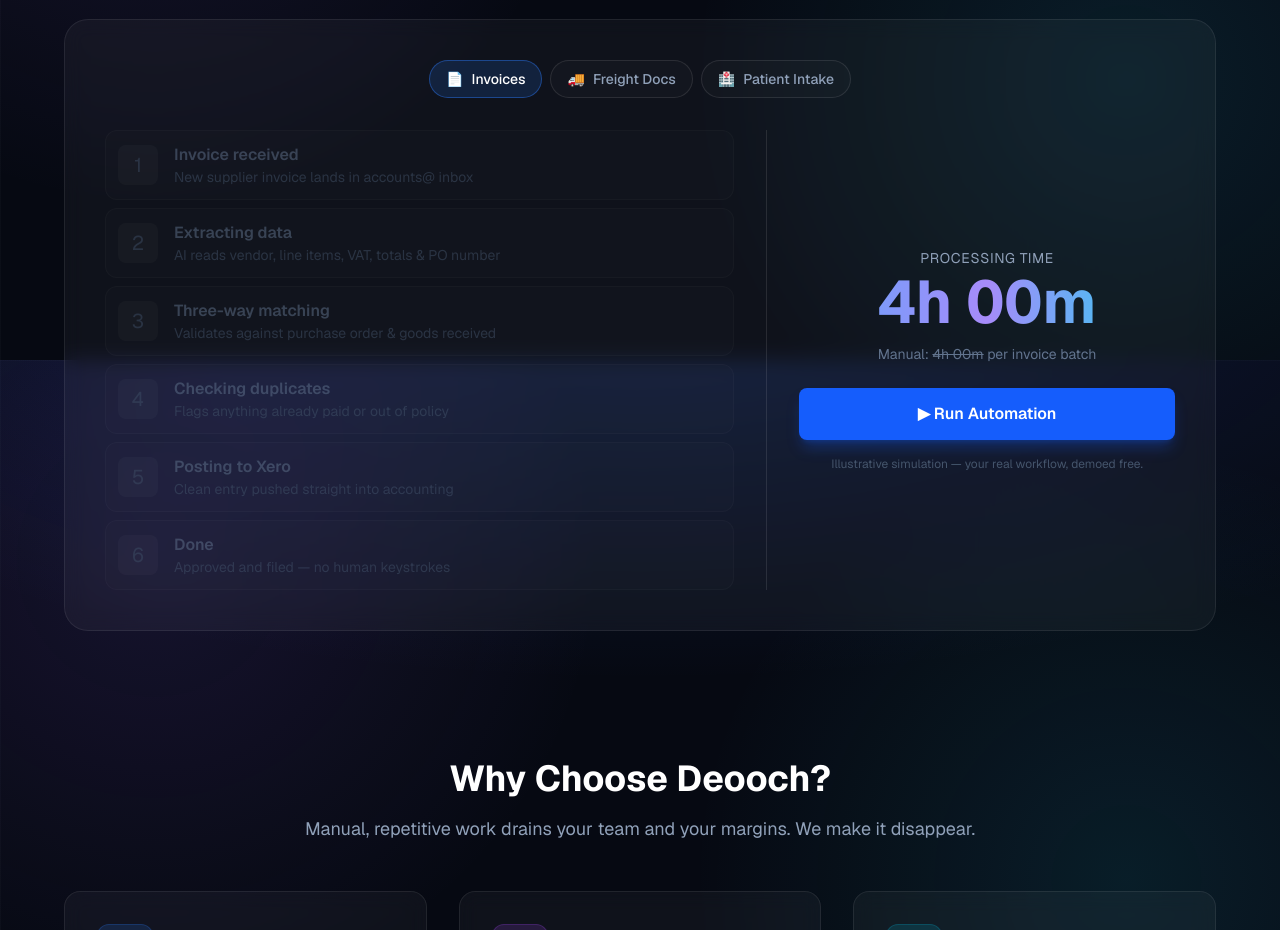
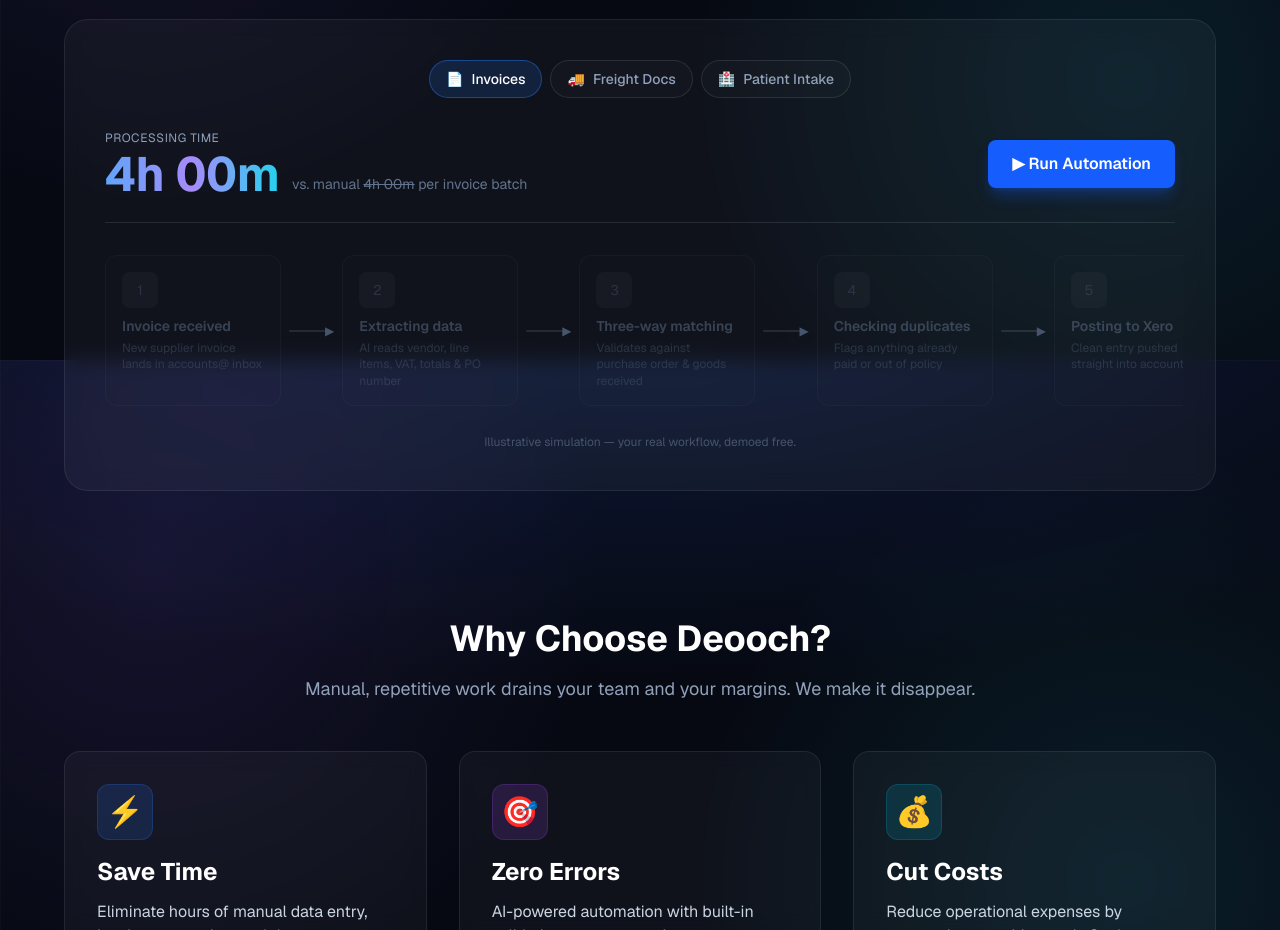
Before and after one commit to musaib001/deooch, a Next.js app: page / in a window 1280 px wide. Shown: the part 1240-2170 px from the top of the page. Built offline with nearby package versions, Linux system fonts and the light colour scheme.

Commit message:
feat(version-1):publishing version-0.01

```diff
--- a/app/components/WorkflowDemo.tsx
+++ b/app/components/WorkflowDemo.tsx
@@ -153,52 +153,24 @@
         ))}
       </div>
 
-      <div className="grid md:grid-cols-5 gap-8">
-        {/* Steps */}
-        <div className="md:col-span-3 space-y-2">
-          {sc.steps.map((s, i) => {
-            const lit = i <= active;
-            const current = i === active && running;
-            return (
-              <div
-                key={s.title}
-                className={`flex items-center gap-4 rounded-xl p-3 border transition-all duration-300 ${
-                  lit ? 'bg-blue-500/10 border-blue-500/40' : 'bg-white/[0.02] border-white/5 opacity-50'
-                } ${current ? 'scale-[1.02]' : ''}`}
-              >
-                <div
-                  className={`w-10 h-10 rounded-lg flex items-center justify-center text-xl flex-shrink-0 transition ${
-                    lit ? 'bg-gradient-to-br from-blue-500/30 to-purple-500/30 border border-white/10' : 'bg-white/5'
-                  }`}
-                >
-                  {lit ? s.icon : <span className="text-slate-600">{i + 1}</span>}
+      {/* Controls bar */}
+      <div className="flex flex-col sm:flex-row sm:items-center justify-between gap-4 mb-8 pb-6 border-b border-white/10">
+        <div>
+          <p className="text-slate-400 text-xs uppercase tracking-wider mb-1">Processing time</p>
+          <div className="flex items-end gap-3">
+            <p className="text-5xl font-bold text-gradient tabular-nums leading-none">{fmt(minutes, sc.autoMin)}</p>
+            <p className="text-slate-500 text-sm mb-1">
+              vs. manual <span className="line-through">{fmt(sc.manualMin, sc.manualMin)}</span> {sc.unit}
+            </p>
           </div>
-                <div className="flex-1 min-w-0">
-                  <p className={`font-semibold ${lit ? 'text-white' : 'text-slate-500'}`}>{s.title}</p>
-                  <p className={`text-sm truncate ${lit ? 'text-slate-300' : 'text-slate-600'}`}>{s.detail}</p>
         </div>
-                {current && <span className="w-2.5 h-2.5 rounded-full bg-blue-400 animate-pulse flex-shrink-0" />}
-                {lit && !current && <span className="text-blue-400 flex-shrink-0">✓</span>}
+        {done ? (
+          <div className="flex items-center gap-4">
+            <div className="bg-green-500/10 border border-green-500/30 rounded-xl px-4 py-2.5 text-center">
+              <p className="text-green-400 font-bold leading-tight">≈ {fmt(saved, sc.autoMin)} saved</p>
+              <p className="text-slate-400 text-xs">{sc.unit}, every time</p>
             </div>
-            );
-          })}
-        </div>
-
-        {/* Counter + controls */}
-        <div className="md:col-span-2 flex flex-col justify-center text-center md:border-l border-white/10 md:pl-8">
-          <p className="text-slate-400 text-sm uppercase tracking-wider mb-1">Processing time</p>
-          <p className="text-6xl font-bold text-gradient tabular-nums leading-none">{fmt(minutes, sc.autoMin)}</p>
-          <p className="text-slate-500 text-sm mt-3">
-            Manual: <span className="line-through">{fmt(sc.manualMin, sc.manualMin)}</span> {sc.unit}
-          </p>
-
-          {done ? (
-            <div className="mt-6">
-              <div className="bg-green-500/10 border border-green-500/30 rounded-xl p-4 mb-4">
-                <p className="text-green-400 font-bold text-lg">≈ {fmt(saved, sc.autoMin)} saved</p>
-                <p className="text-slate-400 text-sm">{sc.unit}, every time</p>
-              </div>
-              <button onClick={() => reset()} className="text-blue-400 hover:text-blue-300 text-sm font-medium">
+            <button onClick={() => reset()} className="text-blue-400 hover:text-blue-300 text-sm font-medium whitespace-nowrap">
               ↺ Run again
             </button>
           </div>
@@ -206,14 +178,57 @@
           <button
             onClick={run}
             disabled={running}
-              className="mt-6 bg-blue-600 hover:bg-blue-500 disabled:opacity-60 text-white font-semibold px-6 py-3.5 rounded-lg transition shadow-lg shadow-blue-600/30"
+            className="bg-blue-600 hover:bg-blue-500 disabled:opacity-60 text-white font-semibold px-6 py-3 rounded-lg transition shadow-lg shadow-blue-600/30 whitespace-nowrap"
           >
             {running ? 'Running…' : '▶ Run Automation'}
           </button>
         )}
-          <p className="text-slate-600 text-xs mt-4">Illustrative simulation — your real workflow, demoed free.</p>
       </div>
+
+      {/* Horizontal node flow (n8n style) */}
+      <div className="flex items-stretch gap-0 overflow-x-auto pb-3 -mx-2 px-2">
+        {sc.steps.map((s, i) => {
+          const lit = i <= active;
+          const current = i === active && running;
+          return (
+            <div key={s.title} className="flex items-stretch flex-shrink-0">
+              {/* Connector */}
+              {i > 0 && (
+                <div className="flex items-center px-1 sm:px-2" aria-hidden>
+                  <div className={`h-0.5 w-6 sm:w-10 rounded-full transition-colors duration-300 ${
+                    i <= active ? 'bg-blue-500/60' : 'bg-white/10'
+                  }`} />
+                  <span className={`text-xs -ml-1 transition-colors duration-300 ${i <= active ? 'text-blue-400' : 'text-slate-600'}`}>▶</span>
+                </div>
+              )}
+              {/* Node */}
+              <div
+                className={`w-40 sm:w-44 rounded-xl border p-4 flex flex-col transition-all duration-300 ${
+                  lit ? 'bg-blue-500/10 border-blue-500/40' : 'bg-white/[0.02] border-white/5 opacity-50'
+                } ${current ? 'scale-[1.04] border-blue-400 shadow-lg shadow-blue-600/20' : ''}`}
+              >
+                <div className="flex items-center justify-between mb-2.5">
+                  <div
+                    className={`w-9 h-9 rounded-lg flex items-center justify-center text-lg transition ${
+                      lit ? 'bg-gradient-to-br from-blue-500/30 to-purple-500/30 border border-white/10' : 'bg-white/5'
+                    }`}
+                  >
+                    {lit ? s.icon : <span className="text-slate-600 text-sm">{i + 1}</span>}
+                  </div>
+                  {current ? (
+                    <span className="w-2.5 h-2.5 rounded-full bg-blue-400 animate-pulse" />
+                  ) : lit ? (
+                    <span className="text-blue-400 text-sm">✓</span>
+                  ) : null}
+                </div>
+                <p className={`font-semibold text-sm leading-tight mb-1 ${lit ? 'text-white' : 'text-slate-500'}`}>{s.title}</p>
+                <p className={`text-xs leading-snug ${lit ? 'text-slate-300' : 'text-slate-600'}`}>{s.detail}</p>
               </div>
             </div>
           );
+        })}
+      </div>
+      <p className="text-slate-600 text-xs mt-4 text-center">Illustrative simulation — your real workflow, demoed free.</p>
+    </div>
+  );
 }
```
Lines whose indentation alone changed are shown as unchanged.
